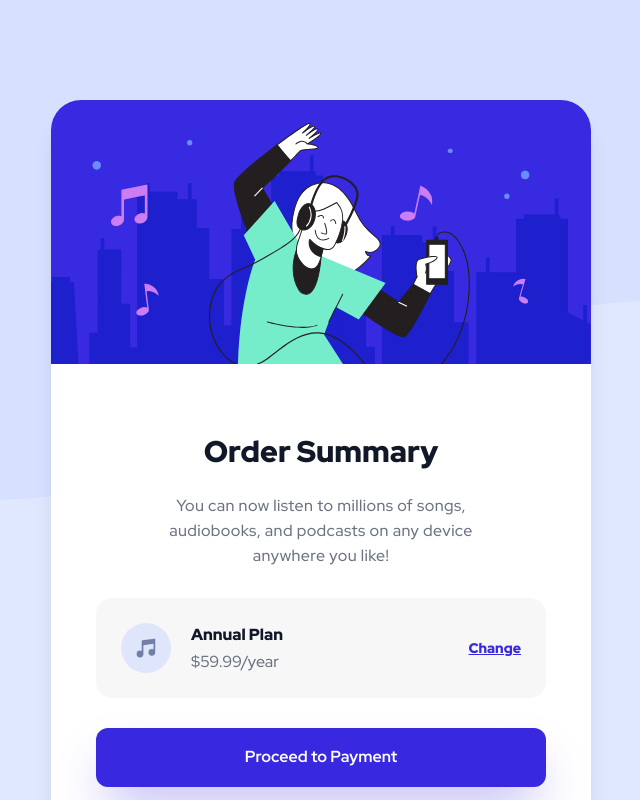
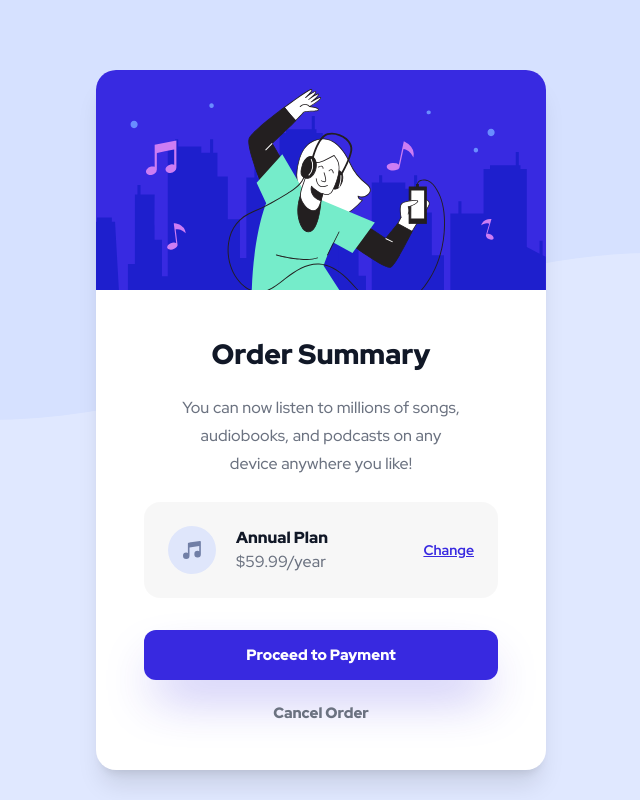
Before and after one commit to john-mirage/order-summary-component, a React (Vite) app: page / in a window 1280 px wide. Shown: the top 800 px of the page, without its empty margins (319-959 px from the left). Built offline with nearby package versions, Linux system fonts and the light colour scheme.

Commit message:
fix: fix styles to follow design

```diff
--- a/src/assets/styles/global.css
+++ b/src/assets/styles/global.css
@@ -3,7 +3,6 @@ html {
 }
 
 body {
-    margin: 0;
     font-family:
         'Red Hat Display',
         -apple-system,
--- a/src/assets/styles/theme.scss
+++ b/src/assets/styles/theme.scss
@@ -6,7 +6,11 @@ $color-gray: hsl(220, 9%, 46%);
 $color-white: hsl(0, 0%, 100%);
 
 // Screens
-$screen-sm: 576px;
+$screen-order: 364px;
+$screen-sm: 498px;
+
+// Width
+$width-card: 45rem;
 
 // Shadows
 $shadow: 0 20px 25px -5px rgb(0 0 0 / 0.1), 0 8px 10px -6px rgb(0 0 0 / 0.1);
--- a/src/components/button/button.module.scss
+++ b/src/components/button/button.module.scss
@@ -3,11 +3,13 @@
 @mixin button {
     display: block;
     width: 100%;
-    padding: 2rem;
+    padding: 1.5rem;
     border-radius: 1.2rem;
-    font-size: 1.6rem;
+    font-size: 1.5rem;
+    line-height: 2rem;
+    font-weight: 900;
     text-align: center;
-    transition-duration: 300ms;
+    transition-duration: 150ms;
     outline: none;
     border: none;
     cursor: pointer;
@@ -17,7 +19,6 @@
     @include button;
     background-color: theme.$color-bright-blue;
     box-shadow: 0 25px 50px -12px rgba(56, 41, 224, 0.4);
-    font-weight: 700;
     color: theme.$color-white;
     transition-property: opacity;
 
@@ -29,7 +30,6 @@
 .secondaryButton {
     @include button;
     background-color: transparent;
-    font-weight: 900;
     color: theme.$color-gray;
     transition-property: color;
 
--- a/src/components/card/card.module.scss
+++ b/src/components/card/card.module.scss
@@ -4,15 +4,21 @@
     width: 100%;
     height: auto;
     overflow: hidden;
-    border-radius: 3rem;
+    border-radius: 2rem;
     box-shadow: theme.$shadow;
     background-color: theme.$color-white;
 
     &__body {
-        padding: 3rem;
+        padding-left: 2.4rem;
+        padding-right: 2.4rem;
+        padding-top: 3.2rem;
+        padding-bottom: 1.6rem;
 
         @media screen and (min-width: theme.$screen-sm) {
-            padding: 4.5rem;
+            padding-left: 4.8rem;
+            padding-right: 4.8rem;
+            padding-top: 4.8rem;
+            padding-bottom: 3.2rem;
         }
     }
 
@@ -24,26 +30,29 @@
 
     &__title {
         text-align: center;
-        font-size: 2.4rem;
+        font-size: 2.2rem;
         font-weight: 900;
         color: theme.$color-dark-gray;
-        margin-bottom: 2.5rem;
+        margin-top: 0;
+        margin-bottom: 1.6rem;
 
         @media screen and (min-width: theme.$screen-sm) {
-            font-size: 3rem;
+            font-size: 2.8rem;
+            margin-bottom: 2.4rem;
         }
     }
 
     &__description {
         text-align: center;
-        font-size: 1.6rem;
+        font-size: 1.5rem;
+        letter-spacing: 0.01rem;
         font-weight: 500;
-        letter-spacing: 0.04rem;
         color: theme.$color-gray;
-        line-height: 2.5rem;
-        margin-bottom: 3rem;
+        line-height: 2.8rem;
+        margin-bottom: 2.4rem;
 
-        @media screen and (min-width: 384px) {
+        @media screen and (min-width: theme.$screen-order) {
+            font-size: 1.6rem;
             padding-left: 10%;
             padding-right: 10%;
         }
@@ -52,10 +61,16 @@
     &__order {
         width: 100%;
         height: auto;
-        margin-bottom: 3rem;
+        margin-bottom: 2.4rem;
+
+        @media screen and (min-width: theme.$screen-sm) {
+            margin-bottom: 3.2rem;
+        }
     }
 
     &__primaryButton {
-        margin-bottom: 1rem;
+        width: 100%;
+        height: auto;
+        margin-bottom: 0.8rem;
     }
 }
--- a/src/components/order/order.module.scss
+++ b/src/components/order/order.module.scss
@@ -5,24 +5,24 @@
     flex-direction: column;
     align-items: center;
     background-color: rgba(0, 0, 0, 0.03);
-    padding: 2rem;
+    padding: 1.6rem;
     border-radius: 1.6rem;
 
-    @media screen and (min-width: 384px) {
+    @media screen and (min-width: theme.$screen-order) {
         flex-direction: row;
     }
 
     @media screen and (min-width: theme.$screen-sm) {
-        padding: 2.5rem;
+        padding: 2.4rem;
     }
 
     &__icon {
-        flex: 0 0 5rem;
-        width: 5rem;
-        height: 5rem;
+        flex: 0 0 4.8rem;
+        width: 4.8rem;
+        height: 4.8rem;
         margin-bottom: 1.5rem;
 
-        @media screen and (min-width: 384px) {
+        @media screen and (min-width: theme.$screen-order) {
             margin-bottom: 0;
             margin-right: 2rem;
         }
@@ -32,37 +32,47 @@
         flex: 1 1 0;
         display: flex;
         flex-direction: column;
-        justify-content: space-between;
+        justify-content: center;
         height: 4.5rem;
     }
 
     &__plan {
-        font-size: 1.6rem;
+        font-size: 1.4rem;
         font-weight: 900;
         margin: 0;
         color: theme.$color-dark-gray;
+        margin-bottom: 0.6rem;
+
+        @media screen and (min-width: theme.$screen-sm) {
+            font-size: 1.6rem;
+        }
     }
 
     &__price {
-        font-size: 1.6rem;
+        font-size: 1.4rem;
         font-weight: 500;
+        letter-spacing: 0.02rem;
         margin: 0;
         color: theme.$color-gray;
+
+        @media screen and (min-width: theme.$screen-sm) {
+            font-size: 1.6rem;
+        }
     }
 
     &__action {
         flex: 0 0 auto;
         margin-top: 1.5rem;
 
-        @media screen and (min-width: 384px) {
+        @media screen and (min-width: theme.$screen-order) {
             margin-top: 0;
             margin-left: auto;
         }
     }
 
     &__changeLink {
-        font-size: 1.4rem;
-        font-weight: 900;
+        font-size: 1.3rem;
+        font-weight: 700;
         text-decoration: underline;
         color: theme.$color-bright-blue;
         cursor: pointer;
@@ -73,5 +83,9 @@
             opacity: 80%;
             text-decoration: none;
         }
+
+        @media screen and (min-width: theme.$screen-sm) {
+            font-size: 1.4rem;
+        }
     }
 }
--- a/src/components/page/page.module.scss
+++ b/src/components/page/page.module.scss
@@ -6,7 +6,7 @@
     align-items: center;
     width: 100%;
     min-height: 100vh;
-    padding: 10rem 2.5rem;
+    padding: 7rem 2.4rem;
     background-color: theme.$color-pale-blue;
     background-image: url(/src/assets/images/pattern-background-mobile.svg);
     background-repeat: no-repeat;
@@ -22,7 +22,7 @@
         height: auto;
 
         @media screen and (min-width: theme.$screen-sm) {
-            width: 54rem;
+            width: theme.$width-card;
             margin-left: auto;
             margin-right: auto;
         }
```
